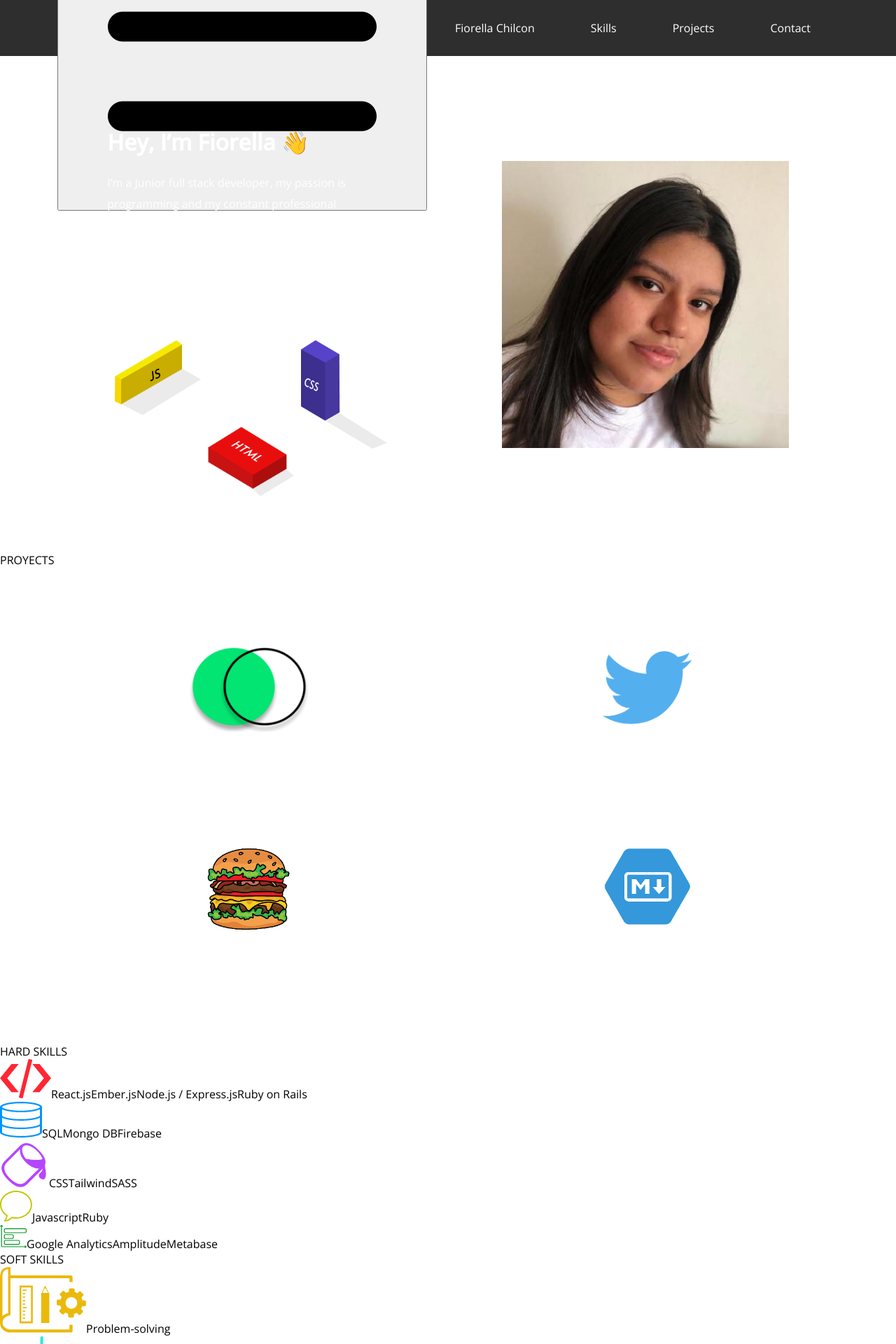
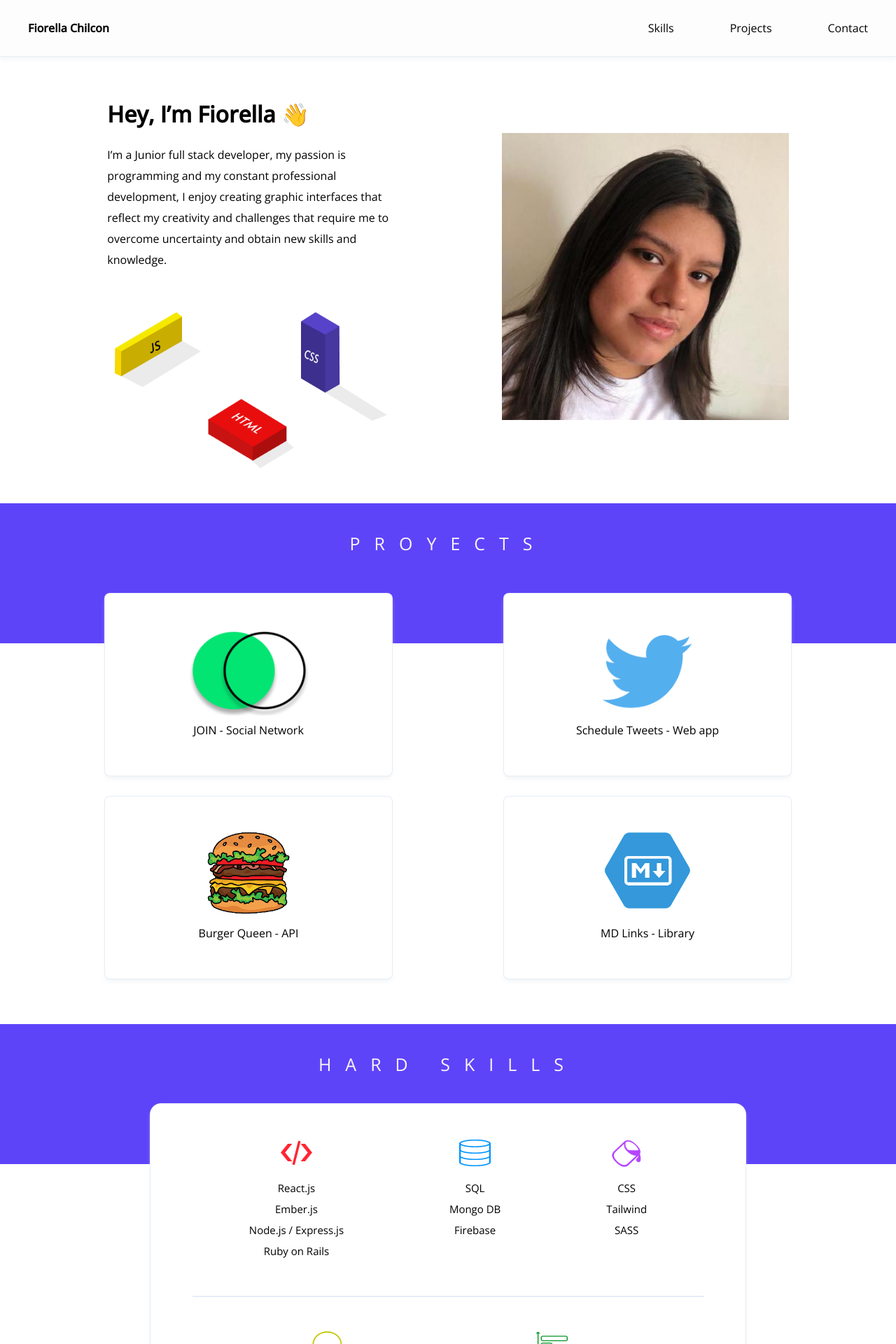
Before and after one commit to FiorellaChilcon/Portafolio, a React (Create React App) app: page /projects in a window 1280 px wide. Shown: the top 1920 px of the page at 70% size. Built offline with nearby package versions, Linux system fonts and the light colour scheme.

Commit message:
styles update

```diff
--- a/src/assets/styles/Footer.css
+++ b/src/assets/styles/Footer.css
@@ -1,17 +1,15 @@
 footer {
   display: flex;
-  color: rgb(216, 214, 214);
   flex-direction: column;
   padding: 35px 20px;
-  background-color: #2E2E2E;
-  box-shadow: 0px 0px 0px;
+  box-shadow: 0 5px 5px 0 rgb(233 240 243 / 50%), 0 0 0 1px #e6ecf8;
   align-items: center;
+  background-color: rgb(253, 253, 253);
 }
 
 footer h3 {
   text-align: center;
   font-size: 16px;
-  color: white;
 }
 
 footer > a {
@@ -20,7 +18,7 @@ footer > a {
   padding: 8px;
   display: flex;
   align-items: center;
-  color: rgb(216, 214, 214);
+  color: black;
 }
 
 footer div a img {
@@ -44,10 +42,6 @@ footer > a img {
   margin-right: 10px;
 }
 
-footer > a:hover {
-  color: white;
-}
-
 footer div {
   display: flex;
   flex-direction: row;
--- a/src/assets/styles/Home.css
+++ b/src/assets/styles/Home.css
@@ -1,5 +1,5 @@
 .home-container {
-  margin: 80px 0;
+  margin: 120px 0 50px;
   display: flex;
   flex-direction: column;
   align-items: baseline;
@@ -14,7 +14,6 @@
   flex-direction: row;
   flex-wrap: wrap;
   width: 100%;
-  color: white;
   justify-content: space-evenly;
   align-items: center;
 }
@@ -84,3 +83,13 @@ img.me {
     margin-right: 0;
   }
 }
+
+@media screen and (max-width: 595px) {
+  .home-container {
+    margin: 80px 0 60px;
+  }
+
+  .me-container h1 {
+    font-size: 25px;
+  }
+}
--- a/src/assets/styles/Navbar.css
+++ b/src/assets/styles/Navbar.css
@@ -1,15 +1,73 @@
 nav {
   width: 100%;
   display: flex;
-  justify-content: center;
+  justify-content: flex-end;
   align-items: center;
   height: 80px;
-  background-color: #2E2E2E;
+  background-color: rgb(253, 253, 253);
+  box-shadow: 0 5px 5px 0 rgb(233 240 243 / 50%), 0 0 0 1px #e6ecf8;
+  position: fixed;
+  top: 0;
 }
 
-nav a {
+nav > div {
+  width: 100%;
+  display: flex;
+  justify-content: flex-end;
+  align-items: center;
+  background-color: rgb(253, 253, 253);
+}
+
+nav > div a:first-child {
+  margin-right: auto;
+  font-weight: bold;
+}
+
+nav > div a {
   text-decoration: none;
-  color: white;
+  color: black;
   font-size: 16px;
   padding: 0 40px;
 }
+
+nav > div a:hover {
+  font-weight: bold;
+}
+
+.menu-btn {
+  display: none;
+  background: none;
+  border: none;
+}
+
+.menu-btn img {
+  height: 25px;
+}
+
+@media screen and (max-width: 595px) {
+  nav > div {
+    display: none;
+  }
+
+  .menu-btn {
+    display: flex;
+  }
+
+  nav {
+    height: 50px;
+  }
+
+  nav > div {
+    position: absolute;
+    bottom: -170px;
+    flex-direction: column;
+    align-items: flex-start;
+    padding: 20px 0;
+    box-shadow: 0 5px 5px 0 rgb(233 240 243 / 50%), 0 0 0 1px #e6ecf8;
+  }
+
+  nav > div a {
+    padding: 5px 40px;
+    width: 100%;
+  }
+}
--- a/src/assets/styles/Projects.css
+++ b/src/assets/styles/Projects.css
@@ -3,7 +3,10 @@
   justify-content: space-evenly;
   align-items: center;
   flex-wrap: wrap;
-  margin: 50px 0;
+}
+
+.project-wrapper {
+  margin-bottom: 50px;
 }
 
 .project-card {
@@ -11,9 +14,9 @@
   justify-content: center;
   flex-direction: column;
   align-items: center;
-  color: white;
   border-radius: 7px;
-  border: 1px solid white;
+  background-color: white;
+  box-shadow: 0 5px 5px 0 rgb(233 240 243 / 50%), 0 0 0 1px #e6ecf8;
   width: 410px;
   height: 260px;
   margin: 15px 10px;
@@ -22,13 +25,12 @@
 }
 
 .project-card:hover {
-  background-color: rgba(255, 255, 255, 0.829);
-  box-shadow: 0px 0px 38px -5px #0A0A0A;
+  box-shadow: 0 5px 5px 0 rgba(128, 128, 128, 0.5), 0 0 0 1px #e9edf1;
 }
 
 .project-card h1 {
   font-weight: normal;
-  font-size: 20px;
+  font-size: 16px;
   transition: 0.5s;
 }
 
@@ -47,10 +49,6 @@
   .project-card img {
     height: 100px;
   }
-
-  .project-card h1 {
-    font-size: 18px;
-  }
 }
 
 @media screen and (max-width: 400px) {
@@ -66,8 +64,8 @@
     height: 80px;
   }
 
-  .project-card h1 {
-    font-size: 16px;
+  .project-card-info span {
+    font-size: 14px;
   }
 }
 
@@ -91,6 +89,7 @@
 .project-card-info span {
   margin-bottom: 20px;
   transition: 0.5s;
+  text-align: center;
 }
 
 .project-card-info img:first-child {
--- a/src/assets/styles/Skills.css
+++ b/src/assets/styles/Skills.css
@@ -0,0 +1,90 @@
+.skill-container, .project-wrapper {
+  display: flex;
+  align-items: center;
+  flex-direction: column;
+}
+
+.skill-wrapper {
+  display: flex;
+  flex-direction: column;
+  align-items: center;
+  width: 100%;
+  margin-bottom: 40px;
+}
+
+.skill-section {
+  width: 80%;
+  max-width: 850px;
+  box-shadow: 0 5px 5px 0 rgb(233 240 243 / 50%), 0 0 0 1px #e6ecf8;
+  border-radius: 15px;
+  padding: 20px;
+  display: flex;
+  flex-direction: column;
+  align-items: center;
+  background-color: white;
+}
+
+.skill-section:hover {
+  border: 1px solid #5E44F9;
+  box-shadow: none;
+}
+
+.skill-section:hover .line {
+  box-shadow: 0 0 0 1px rgb(55 42 255 / 22%);
+}
+
+.skill-subsection {
+  display: flex;
+  flex-direction: row;
+  flex-wrap: wrap;
+  justify-content: space-evenly;
+  width: 100%;
+}
+
+.line {
+  width: 90%;
+  box-shadow: 0 5px 5px 0 rgb(233 240 243 / 50%), 0 0 0 1px #e6ecf8;
+  margin: 20px 0;
+}
+
+.skill-child {
+  font-size: 15px;
+  display: flex;
+  align-items: center;
+  flex-direction: column;
+  margin: 30px;
+}
+
+.skill-child span {
+  line-height: 30px;
+}
+
+.skill-child img {
+  margin-bottom: 15px;
+}
+
+.skill-container .skill-wrapper:first-child .skill-child img {
+  height: 40px;
+  width: 45px;
+}
+
+.skill-container .skill-wrapper:last-child .skill-child img {
+  height: 55px;
+}
+
+@media screen and (max-width: 750px) {
+  .skill-section {
+    padding: 15px;
+    width: 90%;
+  }
+
+  .skill-child {
+    font-size: 14px;
+  }
+}
+
+@media screen and (max-width: 510px) {
+  .line {
+    display: none;
+  }
+}
--- a/src/assets/styles/index.css
+++ b/src/assets/styles/index.css
@@ -6,3 +6,5 @@
 /* components */
 @import './Navbar.css';
 @import './Footer.css';
+/* utils */
+@import './utils.css';
--- /dev/null
+++ b/src/assets/styles/utils.css
@@ -0,0 +1,26 @@
+.flex {
+  display: flex;
+}
+
+.section-header {
+  color: #faf5f5;
+  font-size: 25px;
+  margin: 40px 0;
+  letter-spacing: 20px;
+  text-align: center;
+}
+
+.divider {
+  width: 100%;
+  background-color: #5E44F9;
+  height: 200px;
+  position: absolute;
+  z-index: -1;
+}
+
+@media screen and (max-width: 595px) {
+  .section-header {
+    font-size: 18px;
+    letter-spacing: 10px;
+  }
+}
```
